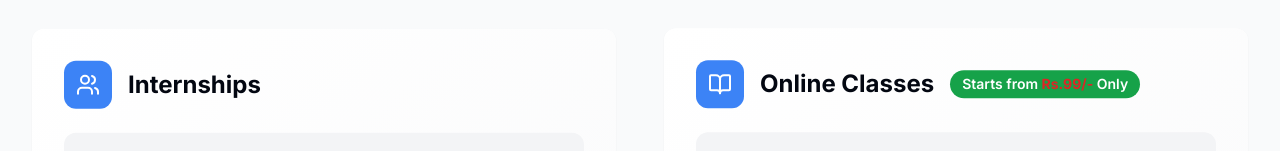
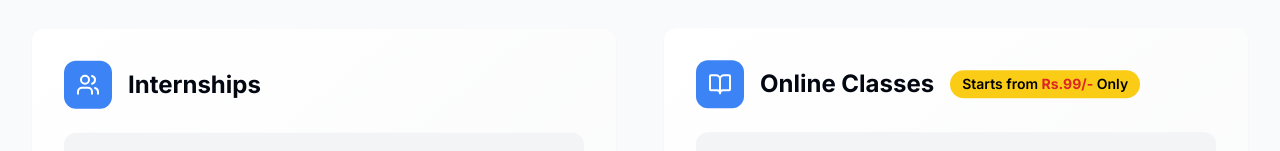
Before and after one commit to kumaran-devil/keepgonsite, a React (Vite) app: page /students in a window 1280 px wide. Shown: the part 307-458 px from the top of the page. Built offline with nearby package versions, Linux system fonts and the light colour scheme.

Commit message:
Update Students.tsx

```diff
--- a/src/components/Students.tsx
+++ b/src/components/Students.tsx
@@ -104,7 +104,7 @@ const Students = () => {
                   <BookOpen className="w-6 h-6 text-primary-foreground" />
                 </div>
                 <h3 className="text-2xl font-bold text-foreground">Online Classes</h3>
-                <span className="ml-4 px-3 py-1 bg-success text-success-foreground text-sm font-semibold rounded-full">
+                <span className="ml-4 px-3 py-1 bg-yellow-400 text-black text-sm font-semibold rounded-full">
                   Starts from <span className="text-red-600 font-bold">Rs.99/-</span> Only
                 </span>
               </div>
```
